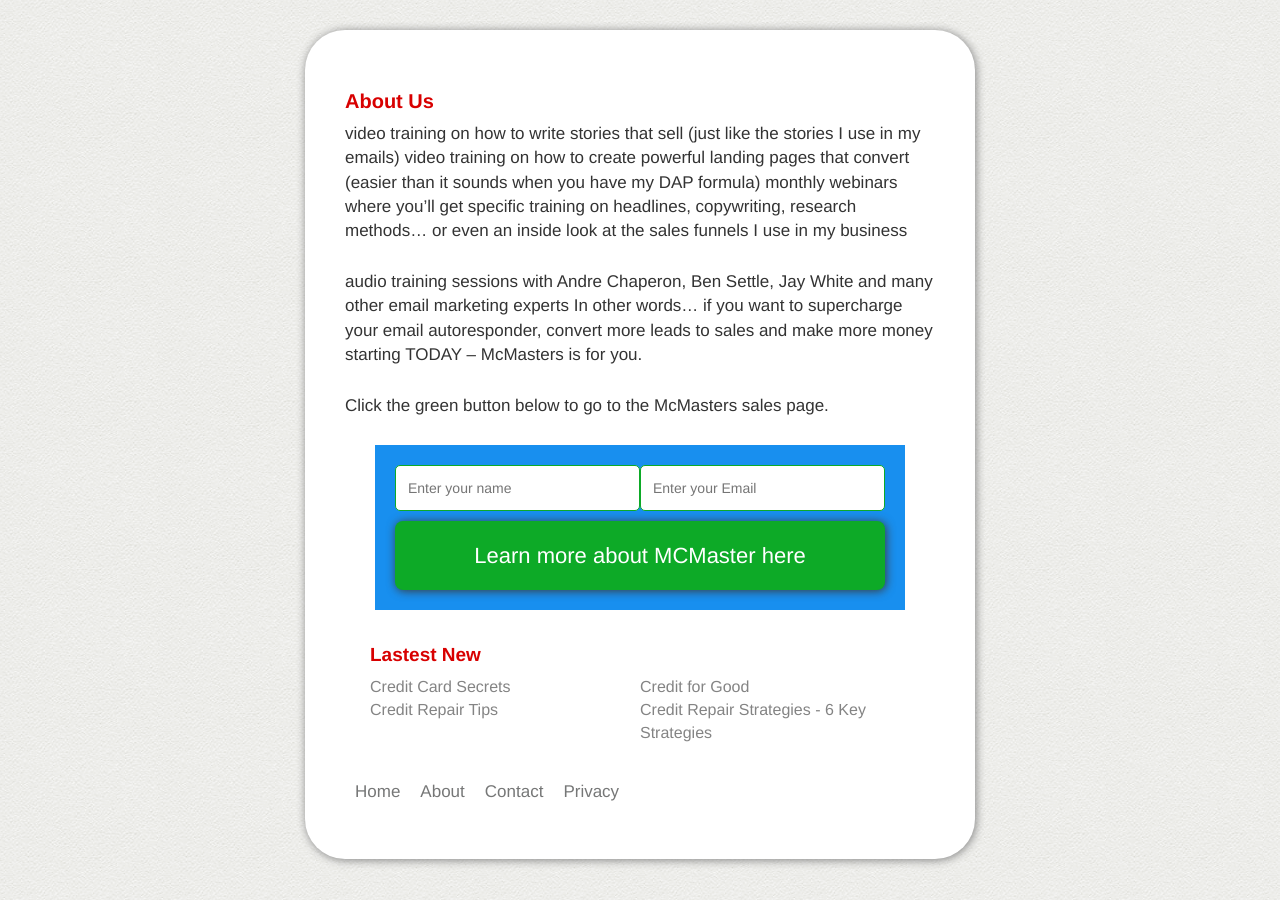
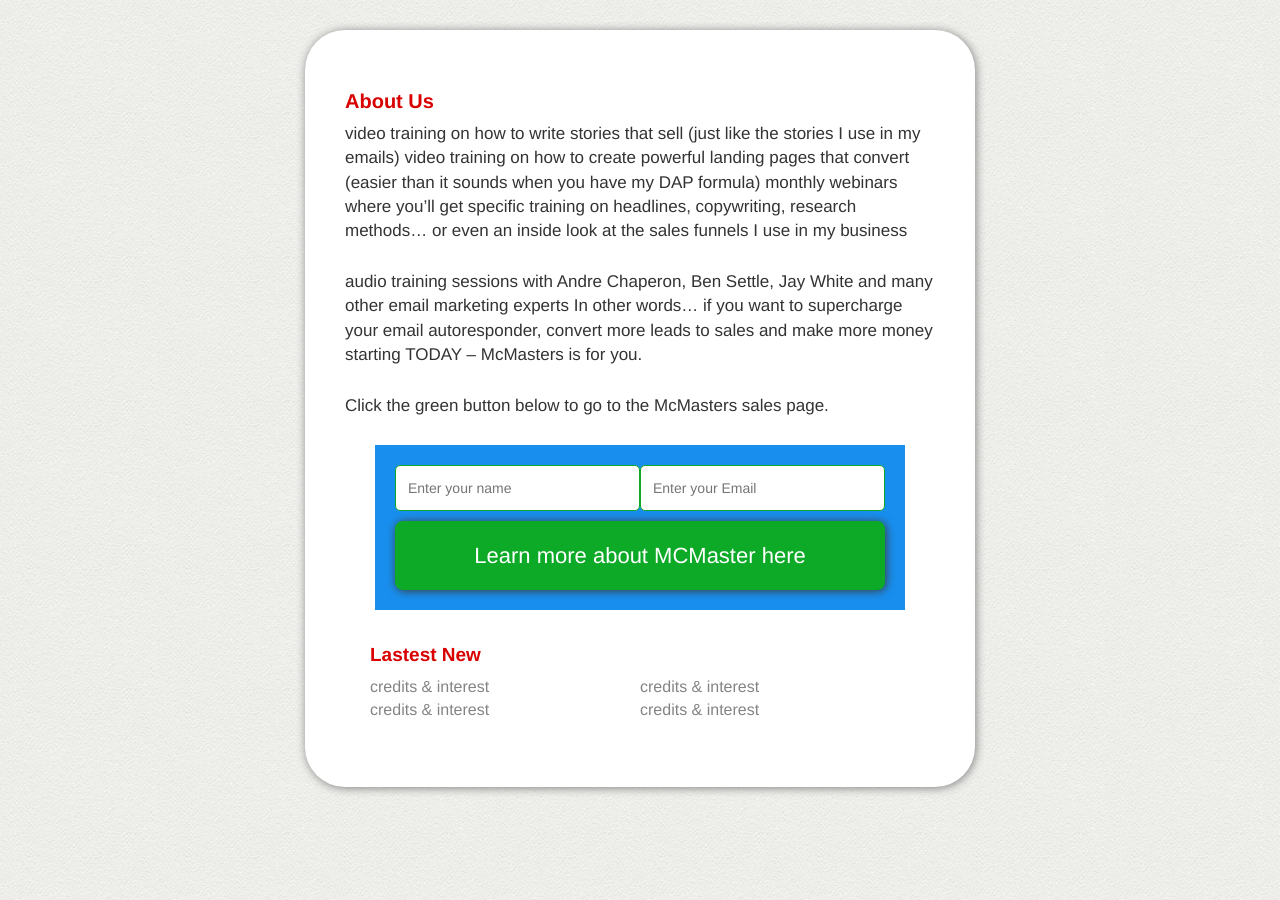
Before and after one commit to tonyseel/advertorial, a Jekyll site: the page about.html, which Jekyll copies as it is, in a window 1280 px wide. Built offline with Jekyll 4.4.1, drawn with Linux system fonts in a browser that asks for light colours.

Commit message:
about.html

```diff
--- a/about.html
+++ b/about.html
@@ -1,6 +1,23 @@
----
-layout: default
----
+<!DOCTYPE HTML>
+<html lang="en">
+<head>
+  <meta charset="utf-8" />
+  <meta http-equiv="X-UA-Compatible" content="IE=edge" />
+  <meta name="viewport" content="width=device-width, initial-scale=1, maximum-scale=1" />
+<title>Mc</title>
+<link href="css/style.css" rel="stylesheet" type="text/css">
+<link href="css/bootstrap.css" rel="stylesheet" type="text/css" />
+<link href="css/responsive.css" rel="stylesheet" type="text/css" />
+<link href="css/intlTelInput.css" rel="stylesheet" type="text/css" />
+<link href="css/font-awesome.min.css" rel="stylesheet" type="text/css" />
+<link href="https://fonts.googleapis.com/css?family=Ubuntu" rel="stylesheet">
+<script type="text/javascript" src="js/bootstrap.min.js"></script>
+<script type="text/javascript" src="js/jquery-1.11.1.min.js"></script>
+
+</head>
+<body class="custom">
+  <div class="container">
+  		<div class="mm-home">
 			<h2>About Us</h2>
 
 	    <div class="content-section">
@@ -13,3 +30,25 @@
 	In other words… if you want to supercharge your email autoresponder, convert more leads to sales and make more money starting TODAY – McMasters is for you.</p>
 
 			<p>Click the green button below to go to the McMasters sales page.</p>
+			<div class="form-section">
+			<form method="post" action="" id="frmSS31" onsubmit="return CheckForm31(this); " style="width:100%;display:inline-block">
+				<input type="text" id="" name="" value="" placeholder="Enter your name">
+				   <input type="text" name="email" value="" placeholder="Enter your Email"/>
+				   <input type="submit" value="Learn more about MCMaster here" class="button" />
+					   </form>
+			</div>
+
+			<div class="latest">
+				<h4>Lastest New</h4>
+					<ul>
+						<li><a href="#">credits & interest</a></li>
+						<li><a href="#">credits & interest</a></li>
+						<li><a href="#">credits & interest</a></li>
+						<li><a href="#">credits & interest</a></li>
+				</ul>
+			</div>
+	    </div>
+      </div>
+	</div>
+</body>
+</html>
```
